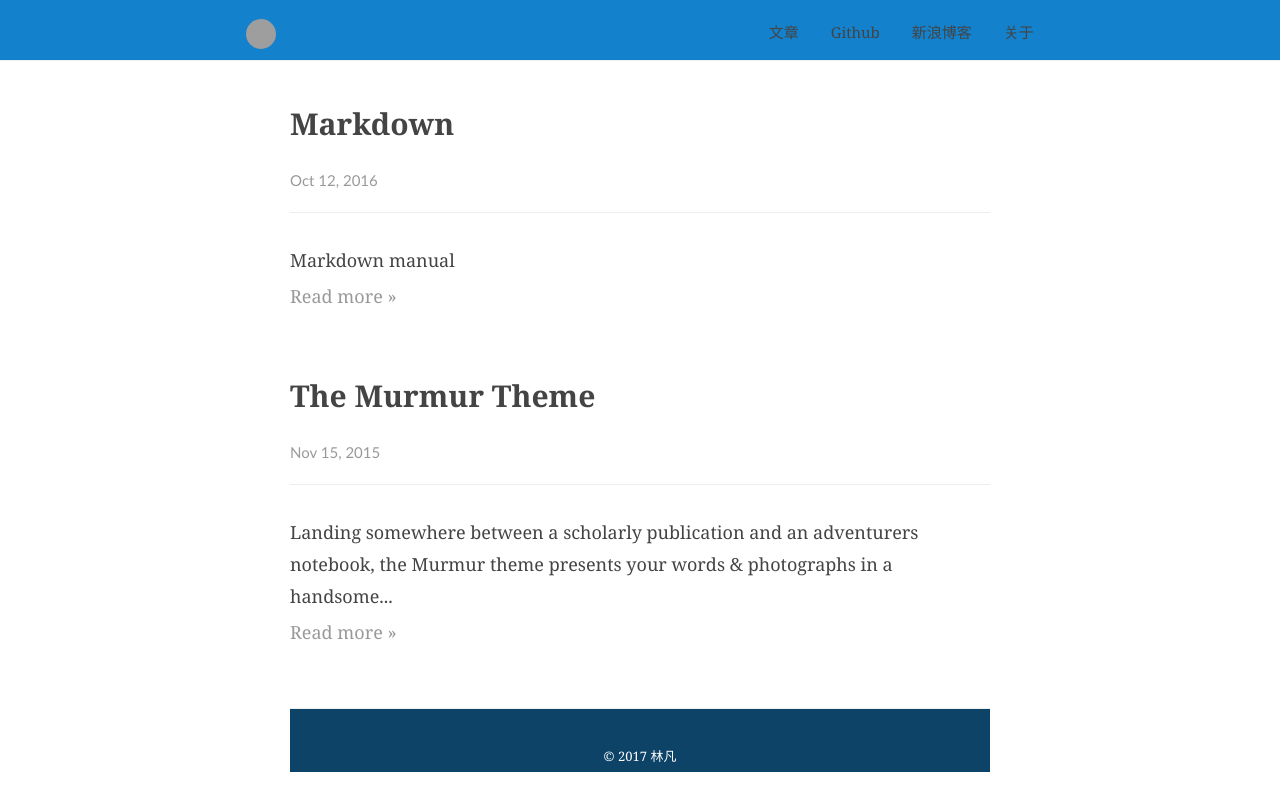
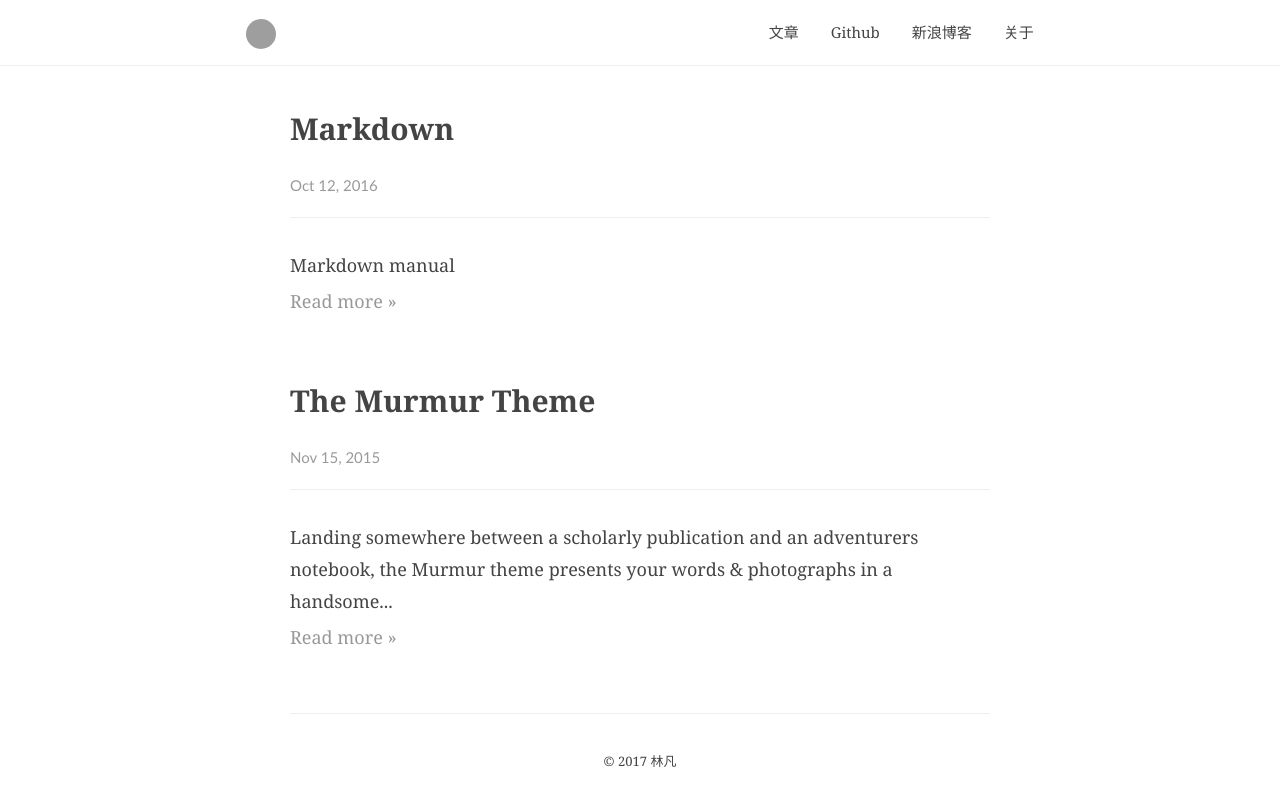
Before and after one commit to jiugewang/blog.github.io, a Jekyll site: the page built from index.html, in a window 1280 px wide. Shown: the top 811 px of the page. Built offline with Jekyll 4.4.1, drawn with Linux system fonts in a browser that asks for light colours; grey boxes are pictures that could not be loaded.

```diff
--- a/_layouts/default.html
+++ b/_layouts/default.html
@@ -1,31 +1,6 @@
 <!doctype html>
 <html lang="en">
-<style>
-    *{
-        margin: 0;
-        padding: 0;
-        box-sizing:border-box;
-    }
-    html,body { height: 100%;}
-    header {
-        height: 60px;
-        margin-bottom: -60px;
-        background: #1381cc;
-        color: #FFF;
-        position: relative;
-    }
-    section {
-        background: #fff;
-        min-height: 100%;
-        padding: 60px 0 60px;}
-    footer {
-        height:60px;
-        margin-top: -60px;
-        background: #0c4367;
-        color: #FFF;
-    }
 
-</style>
 {% include head.html %}
 <body>
 
```
